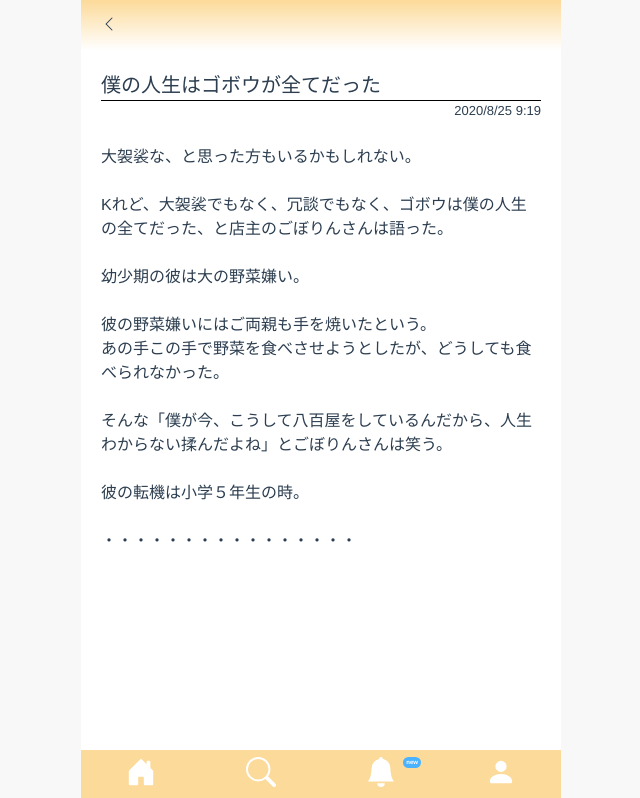
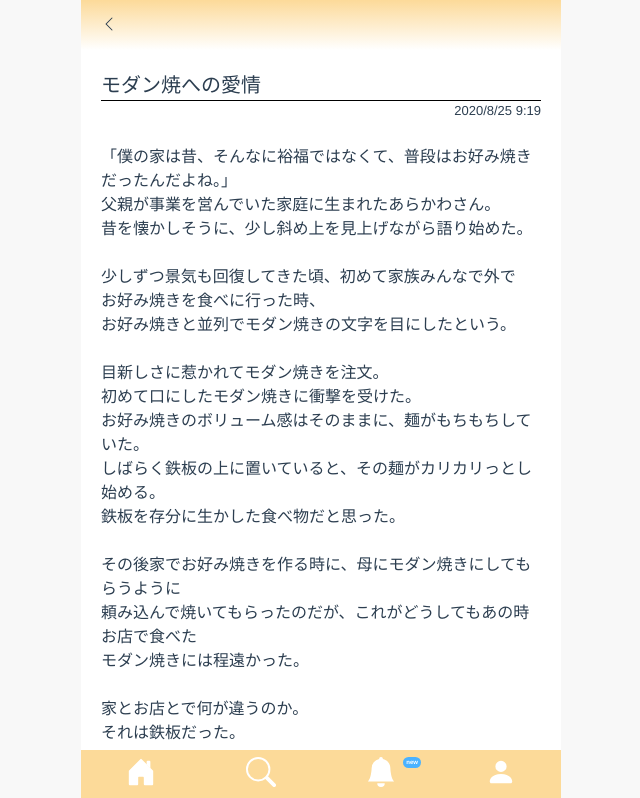
Before and after one commit to gyuta/social_creators_b, a Vue app: page /story/1 in a window 1280 px wide. Shown: the top 798 px of the page, without its empty margins (319-959 px from the left). Built offline with nearby package versions, Linux system fonts and the light colour scheme; no server answers; what vue-croppa would draw is missing.

Commit message:
いろいろコミット

```diff
--- a/src/router/index.js
+++ b/src/router/index.js
@@ -67,6 +67,11 @@ const routes = [
     component: () => import('../views/GreedRank.vue')
   },
   {
+    path: '/greeding_count',
+    name: 'greeding_count',
+    component: () => import('../views/GreedCount.vue')
+  },
+  {
     path: '/',
     name: 'stores',
     component: () => import('../views/Stores.vue')
--- /dev/null
+++ b/src/views/GreedCount.vue
@@ -0,0 +1,59 @@
+<template>
+  <div>
+      <Title title="挨拶回数内訳" :showBackBtn='true' ></Title>
+      <div class="a">
+        <div class="b">
+          <div class="item">
+            <div class="store">フレフレ青果店</div>
+            <div class="count">1</div>
+          </div>
+          <div class="item">
+            <div class="store">理髪店　だいまる</div>
+            <div class="count">3</div>
+          </div>
+          <div class="item">
+            <div class="store">らーめん　かさん</div>
+            <div class="count">2</div>
+          </div>
+          <div class="item">
+            <div class="store">モダン焼き フジ</div>
+            <div class="count">1</div>
+          </div>
+        </div>
+          <div class="item">
+            <div class="store">総合計</div>
+            <div class="count">7</div>
+          </div>
+      </div>
+  </div>
+</template>
+
+<script>
+import Title from '../components/Title.vue'
+export default {
+  name: 'GreedCount',
+  components: {Title}
+}
+</script>
+
+<style lang='scss' scoped>
+
+.a {
+  padding: 20px;
+
+  .b {
+    border-bottom: 1px solid gray;
+
+  }
+}
+
+    .item {
+      display: flex;
+      padding: 10px;
+
+      .store {
+        flex-grow: 1;
+      }
+    }
+
+</style>
--- a/src/views/GreedRank.vue
+++ b/src/views/GreedRank.vue
@@ -3,15 +3,11 @@
     <Title title="挨拶ランク" :showBackBtn='true' ></Title>
     <div class="wrap">
       <div class="item" v-for='item of 8' :key='item'>
-        <div class="name"></div>
-        <img src="https://www.google.com/imgres?imgurl=https%3A%2F%2Fd1f5hsy4d47upe.cloudfront.net%2F45%2F450e4db04fd0a279c25f65f5853f6f79_t.jpeg&imgrefurl=https%3A%2F%2Fwww.photo-ac.com%2Fmain%2Fsearch%3Fq%3D%25E9%25A3%25B2%25E9%25A3%259F%25E5%25BA%2597%26srt%3Ddlrank&tbnid=cRAbHgr8q1DKoM&vet=12ahUKEwiZhK6t8crsAhXNAaYKHcBmD7sQMygAegUIARChAQ..i&docid=mZHVj0dj6rHgzM&w=449&h=340&q=%E5%BA%97%20%E3%83%95%E3%83%AA%E3%83%BC%E7%94%BB%E5%83%8F&ved=2ahUKEwiZhK6t8crsAhXNAaYKHcBmD7sQMygAegUIARChAQ" alt="" class="icon">
+        <div class="name">ほげほげ商店</div>
+        <img src="https://www.pakutaso.com/shared/img/thumb/PASONA160306550I9A2233_TP_V.jpg" alt="" class="icon">
         <div class="count">挨拶回数　5 回</div>
         <div class="note">次の挨拶ランクまで後5回</div>
       </div>
-      <div class="item"></div>
-      <div class="item"></div>
-      <div class="item"></div>
-      <div class="item"></div>
     </div>
   </div>
 </template>
@@ -25,6 +21,20 @@ export default {
 }
 </script>
 
-<style>
+<style lang='scss' scoped>
+.wrap {
+  display: flex;
+  flex-wrap: wrap;
 
+  .item {
+    flex-basis: 33.3%;
+    text-align: center;
+    padding: 10px;
+    font-size: 8px;
+
+    img {
+      border-radius: 100px;
+    }
+  }
+}
 </style>
--- a/src/views/Mypage.vue
+++ b/src/views/Mypage.vue
@@ -24,8 +24,8 @@
         </div>
         <div class="st">挨拶ランク</div>
       </div>
-      <div class="item middle">
-        <div class="value big">19回</div>
+      <div class="item middle" @click="$router.push('/greeding_count')">
+        <div class="value big">{{ loginUser.count }}回</div>
         <div class="st">総挨拶回数</div>
       </div>
       <div class="item">
--- a/src/views/StoreDetail.vue
+++ b/src/views/StoreDetail.vue
@@ -59,8 +59,8 @@
           <div class="name">{{ comment.name }}</div>
           <div class="body">{{ comment.body }}</div>
         </div>
-        <div class="count">
-          挨拶回数 0回
+        <div class="count" >
+          挨拶回数 1回
         </div>
       </div>
     </div>
--- a/src/views/Story.vue
+++ b/src/views/Story.vue
@@ -3,7 +3,7 @@
     <Title title="" showBackBtn="true"></Title>
     <div class="main">
       <div class="title">
-        僕の人生はゴボウが全てだった
+        モダン焼への愛情
       </div>
       <div class="date">
         2020/8/25 9:19
@@ -24,20 +24,44 @@ export default {
   data() {
     return {
       body: `
-        大袈裟な、と思った方もいるかもしれない。
+      「僕の家は昔、そんなに裕福ではなくて、普段はお好み焼きだったんだよね。」
+父親が事業を営んでいた家庭に生まれたあらかわさん。
+昔を懐かしそうに、少し斜め上を見上げながら語り始めた。
 
-Kれど、大袈裟でもなく、冗談でもなく、ゴボウは僕の人生の全てだった、と店主のごぼりんさんは語った。
+少しずつ景気も回復してきた頃、初めて家族みんなで外で
+お好み焼きを食べに行った時、
+お好み焼きと並列でモダン焼きの文字を目にしたという。
 
-幼少期の彼は大の野菜嫌い。
+目新しさに惹かれてモダン焼きを注文。
+初めて口にしたモダン焼きに衝撃を受けた。
+お好み焼きのボリューム感はそのままに、麺がもちもちしていた。
+しばらく鉄板の上に置いていると、その麺がカリカリっとし始める。
+鉄板を存分に生かした食べ物だと思った。
 
-彼の野菜嫌いにはご両親も手を焼いたという。
-あの手この手で野菜を食べさせようとしたが、どうしても食べられなかった。
+その後家でお好み焼きを作る時に、母にモダン焼きにしてもらうように
+頼み込んで焼いてもらったのだが、これがどうしてもあの時お店で食べた
+モダン焼きには程遠かった。
 
-そんな「僕が今、こうして八百屋をしているんだから、人生わからない揉んだよね」とごぼりんさんは笑う。
+家とお店とで何が違うのか。
+それは鉄板だった。
 
-彼の転機は小学５年生の時。
+「これはいける」
+確信したあらかわさんはお好み焼き屋でバイトをしながら、
+日夜より美味しい鉄板焼きの開発に勤しんだ。
 
-・・・・・・・・・・・・・・・・`
+鉄板で食べるからこそのうまさがモダン焼きにはある。
+だから、モダン焼きは家で作る家庭の味ではなく、
+ちょっとした特別な日に外で食べる晴れの味になるんだ。
+
+21歳の時に自分の店を持つ決心んをして、開いたのが
+日本初のモダン焼き専門店「モダン焼きフジ」だ。
+以来30年、今度は世界に通用するモダン焼きにするため、
+改良に改良を重ねているという。
+
+「モダン焼きには完成なんてない。
+だからこの先もきっと新しいおいしさを追い求め続けるんだろうね。大変だよ」
+
+世界への挑戦者あらかわさんは、誇らしそうな顔をしていた。`
     }
   }
 }
```
